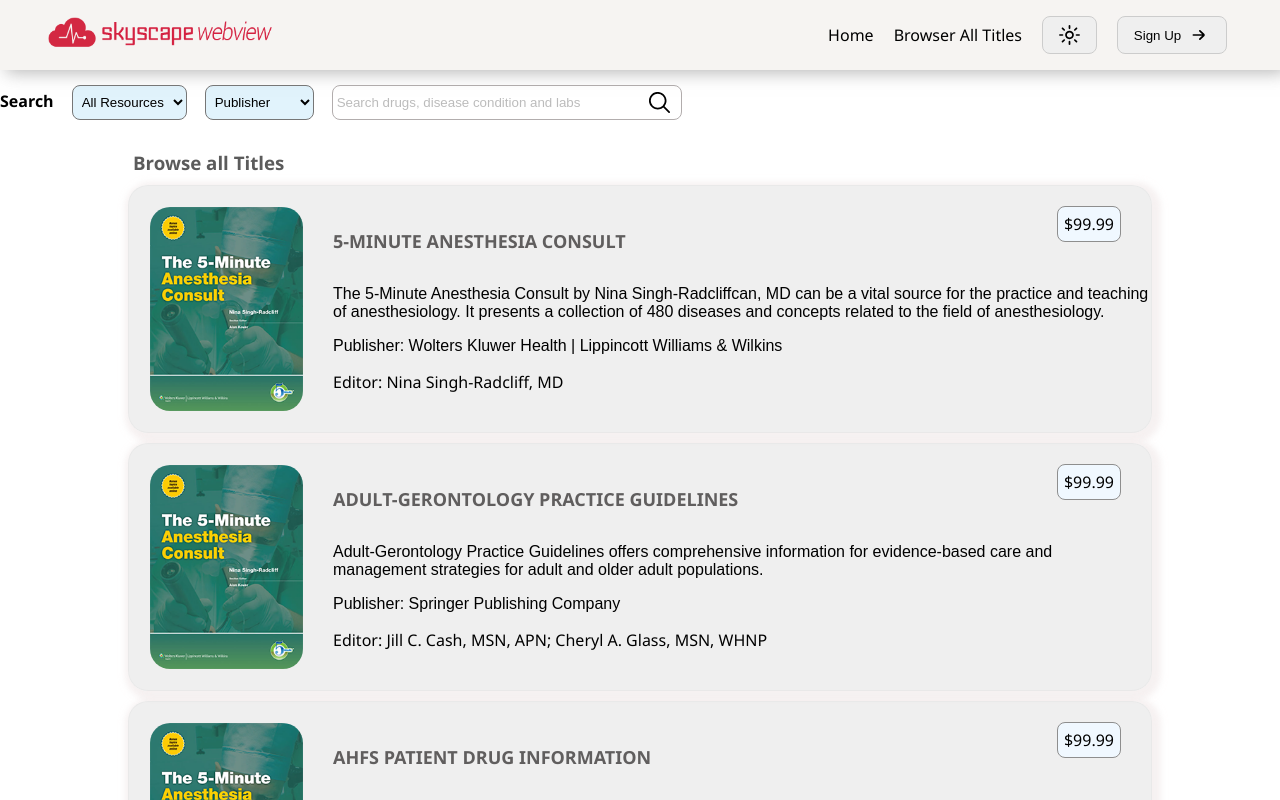
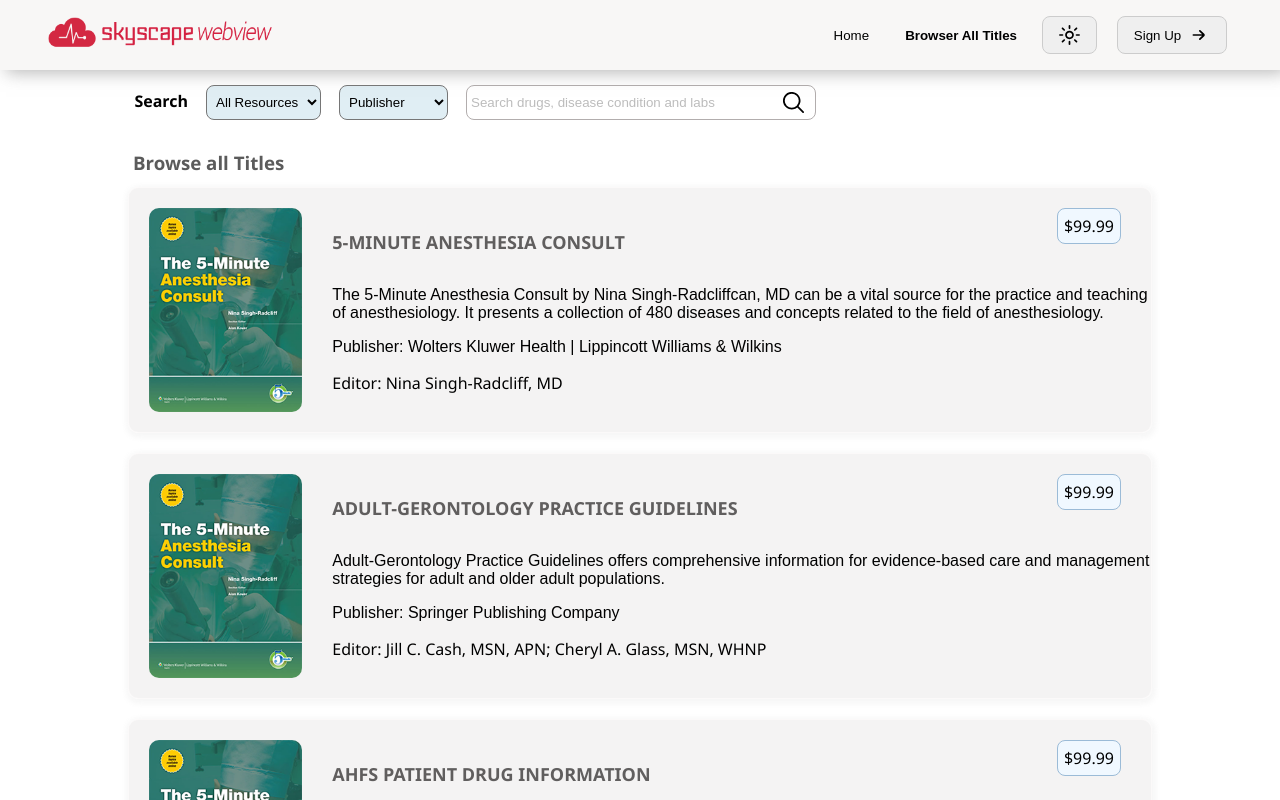
Before and after one commit to joshiprathmesh/webview-Project, an Angular app: page /Home/BrowseAll in a window 1280 px wide. Shown: the top 800 px of the page. Built offline with nearby package versions, Linux system fonts and the light colour scheme.

Commit message:
updated the ui of header and login page

```diff
--- a/src/app/components/Pages/all-titles/all-titles.component.css
+++ b/src/app/components/Pages/all-titles/all-titles.component.css
@@ -61,12 +61,14 @@
     display: flex;
     gap:18px;
     align-items: baseline;
+    max-width: 79vw;
+    margin: 0 auto;
 }
 
 .search-functionality select {
     height: 35px;
     border-radius: 8px;
     padding: 2px 5px;
-    background-color: rgba(197, 233, 250, 0.521);
+    background-color: rgba(195, 222, 234, 0.521);
     /* width: 110px; */
 }
--- a/src/app/components/Pages/login/login.component.css
+++ b/src/app/components/Pages/login/login.component.css
@@ -4,18 +4,27 @@
     display: flex;
     justify-content: center;
     align-items: center;
+    flex-direction: column;
     z-index: 1;
+    overflow: hidden;
 }
+
 
 .login-container::before {
     content: "";
     position: absolute;
-    top: 0;
-    left: 0;
-    width: 100%;
-    height: 100%;
+    inset: 0;
     background: url('../../../../../public/thermometer-with-high-temperature-pills.jpg') center center / cover no-repeat;
-    opacity: 0.3;
+    opacity: 0.5; /* Adjust image opacity */
+    z-index: -2;
+}
+
+/* Black tint overlay */
+.login-container::after {
+    content: "";
+    position: absolute;
+    inset: 0;
+    background: rgba(0, 0, 0, 0.4); /* Adjust tint strength */
     z-index: -1;
 }
 
@@ -24,15 +33,17 @@
     width: 450px;
     padding: 30px 50px;
     /* margin: 3rem auto; */
-    border: 1px solid rgba(215, 210, 210, 0.538);;
-    box-shadow: 1px 5px 5px rgba(215, 210, 210, 0.538);
+    border: 1px solid  rgba(158, 156, 156, 0.319);
+    box-shadow: 1px 5px 5px rgba(160, 157, 157, 0.538);
     border-radius: 8px;
-    background-color:  rgba(215, 210, 210, 0.638);
+    background-color:  rgba(148, 148, 146, 0.693);
+    /* backdrop-filter: blur(2px); */
 }
 
 
 .form-container .logo {
-    scale: 50%;;
+    scale: 50%;
+    /* stroke:blue; */
 }
 
 form {
@@ -46,7 +57,7 @@
     flex-direction: column;
     width: 100%;
     gap: 5px;
-    font-weight: 600;
+    font-weight: 500;
 }
 
 p input {
@@ -90,7 +101,7 @@
 
 .forgotPass-text a {
     text-decoration: none;
-    color:#4c8cdf;
+    color:#511ec1;
 
 
 }
@@ -101,16 +112,13 @@
 
 
 
-
-
-
 .icon {
     width:15px;
 }
 
 
 
-.btn-grad {background-image: linear-gradient(to right, #457fca 0%, #5691c8  51%, #457fca  100%)}
+.btn-grad {background-image: linear-gradient(to right, #3d68a1 0%, #589ddd  51%, #2a5287  100%)}
 .btn-grad {
     margin: 10px 0px;
     padding: 15px 45px;
@@ -119,7 +127,7 @@
     transition: 0.5s;
     background-size: 200% auto;
     color: white;
-    box-shadow: 0 0 20px #eee;
+    /* box-shadow: 0 0 20px #eee; */
     border-radius: 10px;
     display: block;
     margin-bottom: -12px;
--- a/src/app/components/list-feature-resource/list-feature-resource.component.css
+++ b/src/app/components/list-feature-resource/list-feature-resource.component.css
@@ -11,17 +11,18 @@
 
 .listItem-card {
     display: flex;
-    padding: 1px;
+    padding: 0px;
     gap: 10px;
-    background-color: rgba(230, 230, 230, 0.639);
+    background-color: rgba(238, 236, 236, 0.639);
     /* width: 80vw; */
-    margin:10px auto;
+    margin: 12px auto;
     height: fit-content;
-    border-radius: 20px;
-    border : 1px solid rgba(230, 230, 230, 0.639);
-    box-shadow: 3px 3px 6px 6px rgba(238, 230, 230, 0.545);
+    border-radius: 10px;
+    border : 1px solid  rgba(255, 253, 253, 0.639);
+    box-shadow: 1px 2px 5px 3px rgba(241, 240, 240, 0.545);
     /* align-items: top; */
     position:relative;
+    margin-bottom: 20px;
 
 }
 
@@ -29,9 +30,9 @@
     width: 15%;
     height: 10%;
     margin: 20px;
+    border-radius: 10px;
 
     /* border: 2px solid rgb(157, 156, 156); */
-    border-radius: 20px;
 }
 
 .card-info {
@@ -49,8 +50,6 @@
     margin-bottom: 2rem;
     margin-top: 2rem;
     font-size: 18px;
-    /* font-family: ; */
-    /* text-shadow: 1px 1px rgb(146, 145, 145) ; */
 }
 
 .priceTag {
@@ -60,7 +59,7 @@
     background-color: aliceblue;
     padding: 6px;
     border-radius: 8px;
-    border:1px solid rgb(142, 142, 142);
+    border:1px solid rgb(155, 187, 215);
 }
 
 .title-description,.publisher-info {
--- a/src/app/components/shared/header/header.component.css
+++ b/src/app/components/shared/header/header.component.css
@@ -18,10 +18,7 @@
     z-index: 1000;
     width: 100%;
     backdrop-filter: blur(10px);
-    background-color: rgba(236, 232, 227, 0.466);
-
-
-
+    background-color: rgba(239, 237, 235, 0.466);
 }
 
 .logo {
@@ -41,9 +38,24 @@
 
 
 
-nav a {
+.menuBtn{
     text-decoration: none;
     color: black;
     cursor: pointer;
+    background-color: inherit;
+    border:none;
+    margin: 0 -5px;
 
 }
+
+.my-active-class {
+    /* background-color: aliceblue; */
+
+
+    button{
+        padding:10px;
+        font-weight: 700;
+
+    }
+
+}
--- a/src/app/components/shared/header/header.component.html
+++ b/src/app/components/shared/header/header.component.html
@@ -4,8 +4,12 @@
     </a>
 
     <nav>
-        <a routerLink="/">Home</a>
-        <a routerLink="/Home/BrowseAll">Browser All Titles</a>
+        <a routerLink="/" routerLinkActive="my-active-class" [routerLinkActiveOptions]="{ exact: true }">
+            <button class="menuBtn">Home</button>
+        </a>
+        <a routerLink="/Home/BrowseAll" routerLinkActive="my-active-class" [routerLinkActiveOptions]="{ exact: true }">
+            <button class="menuBtn">Browser All Titles</button>
+        </a>
         <button
             type="button"
             class="darkModeBtn btn">
--- a/src/app/components/shared/header/header.component.ts
+++ b/src/app/components/shared/header/header.component.ts
@@ -1,9 +1,9 @@
 import { Component } from '@angular/core';
-import { RouterLink, RouterOutlet } from '@angular/router';
+import { RouterLink, RouterLinkActive, RouterOutlet } from '@angular/router';
 
 @Component({
   selector: 'app-header',
-  imports: [RouterLink,RouterOutlet],
+  imports: [RouterLink,RouterOutlet,RouterLinkActive],
   templateUrl: './header.component.html',
   styleUrl: './header.component.css'
 })
```
